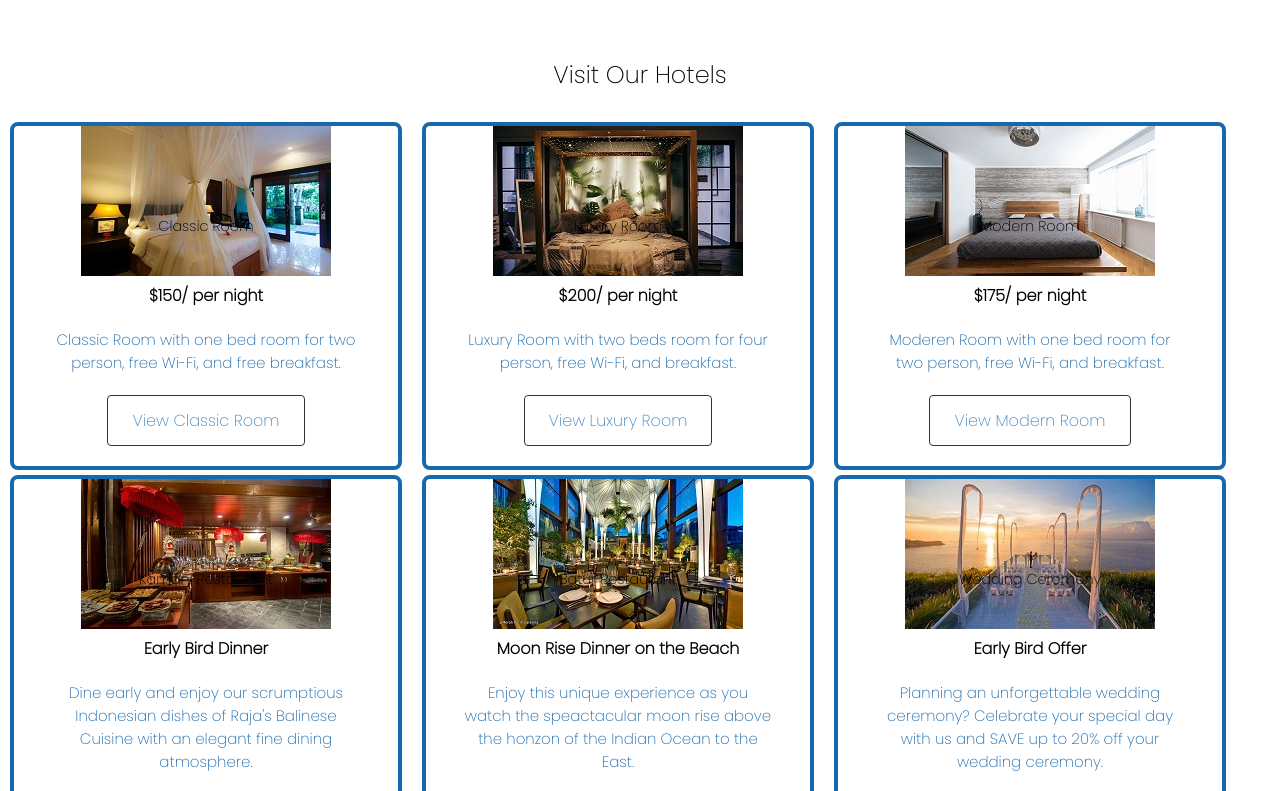
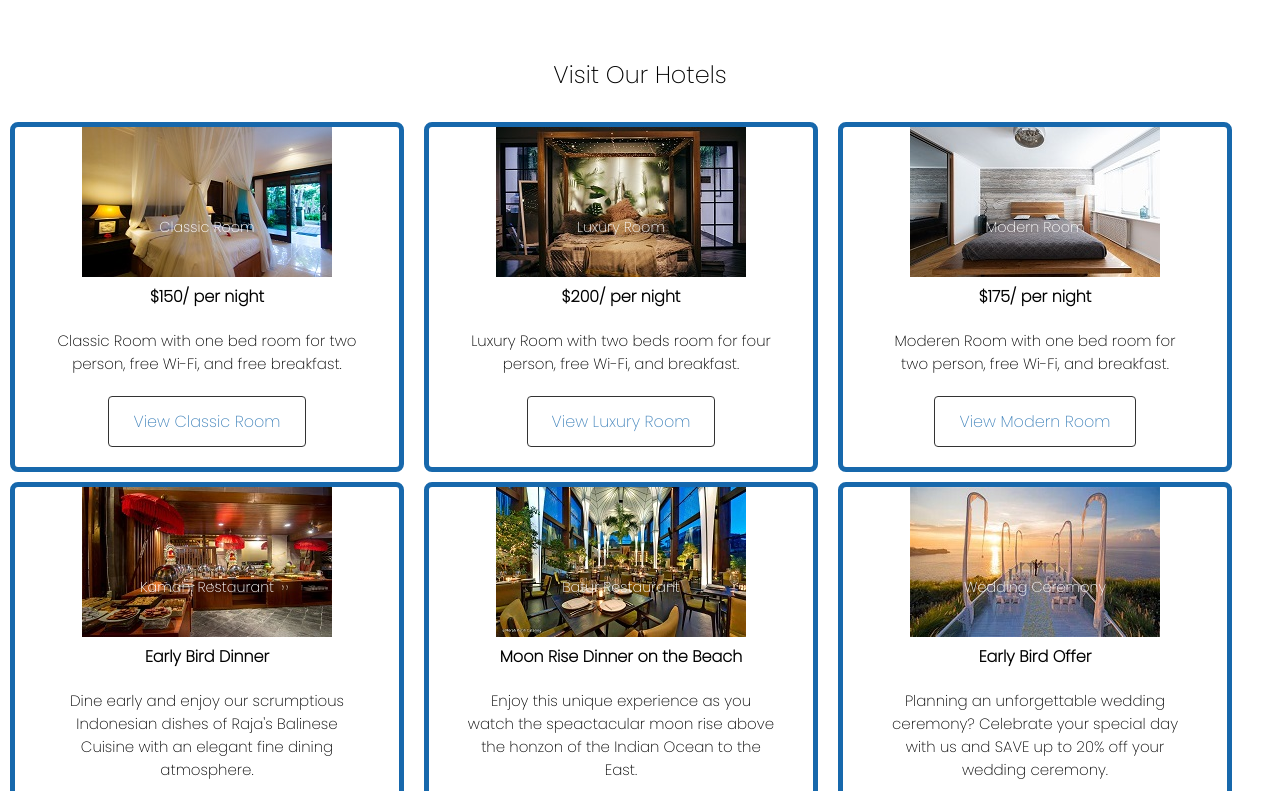
Before and after one commit to firandisa/HorrisonPark, a plain HTML site: page index.html in a window 1280 px wide. Shown: the part 1728-2519 px from the top of the page. Drawn offline with Linux system fonts and the light colour scheme; a web font is replaced by a local one.

Commit message:
Update stylesheet.css

```diff
--- a/stylesheet.css
+++ b/stylesheet.css
@@ -278,11 +278,11 @@ nav ul li .Booking-btn:hover {
   .lesson {
     float: left;
     width: 30%;
-    border: 4px solid #1768AC;
+    border: 5px solid #1768AC;
     margin-left: 10px;
     margin-right: 10px;
     border-radius: 8px;
-    margin-bottom: 5px;
+    margin-bottom: 10px;
     border-radius: 8px;
   }
 
@@ -290,27 +290,25 @@ nav ul li .Booking-btn:hover {
       font-size: 20px;
       font-weight: 600;
   }
-  /* Tambahkan CSS untuk lesson-icon */
+
   .lesson-icon {
     position: relative;
 
   }
 
-  /* Tambahkan CSS untuk tag <p> didalam lesson-icon */
   .lesson-icon p{
     position: absolute;
     top: 90px;
     width: 100%;
-    color: black;
+    color: #fff;
   }
 
-  /* Tambahkan CSS untuk txt-contents */
   .txt-contents {
     width: 80%;
     display: inline-block;
     margin-top: 20px;
     font-size: 15px;
-    color: #1768AC;
+    color: black;
   }
 
   .btn-wrapper {
@@ -335,7 +333,7 @@ nav ul li .Booking-btn:hover {
 
   .btn:hover {
     opacity: 1;
-    border: 1px solid white;
+    border: 1px solid black;
     background: #fff;
     transition: 1s;
   }
```
